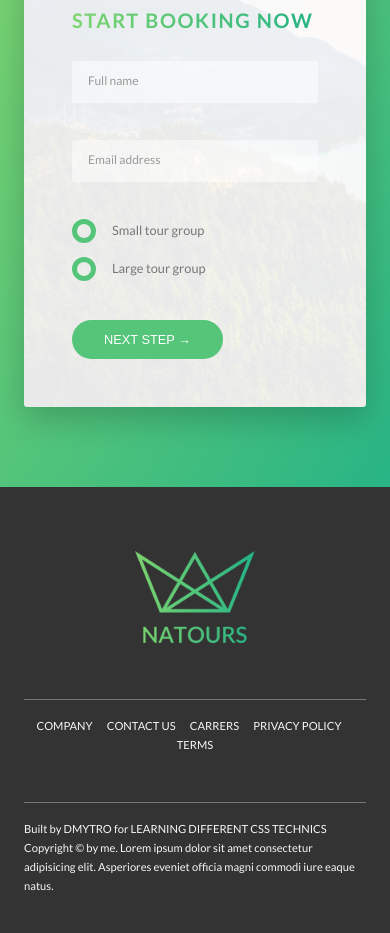
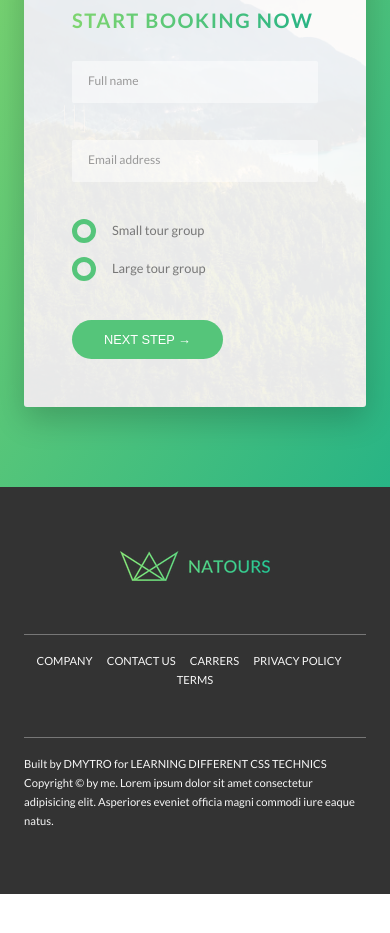
Before and after one commit to redneckguy/natours, a website: page index.html in a window 390 px wide. Shown: the part 5766-6699 px from the top of the page. After the commit the page ends 6660 px from the top, so only its background shows below. Drawn offline with Linux system fonts and the light colour scheme.

Commit message:
Responsive img 1

```diff
--- a/index.html
+++ b/index.html
@@ -384,8 +384,18 @@
 
         <footer class="footer">
             <div class="footer__logo-box">
-                <img src="img/logo-green-2x.png" alt="Full logo" class="footer__logo">
+
+                <picture class="footer__logo">
+                    <source srcset="img/logo-green-small-1x.png 1x,
+                                    img/logo-green-small-2x.png 2x"
+                                    media="(max-width: 37.5em)">
+                    <img srcset="img/logo-green-1x.png 1x,
+                                img/logo-green-2x.png 2x" alt="Full logo"
+                                src="img/logo-green-2x.png">
+                </picture>
+
             </div>
+
             <div class="row">
 
                 <div class="col-1-of-2">
```
Also changed, not shown: 1 other file.
